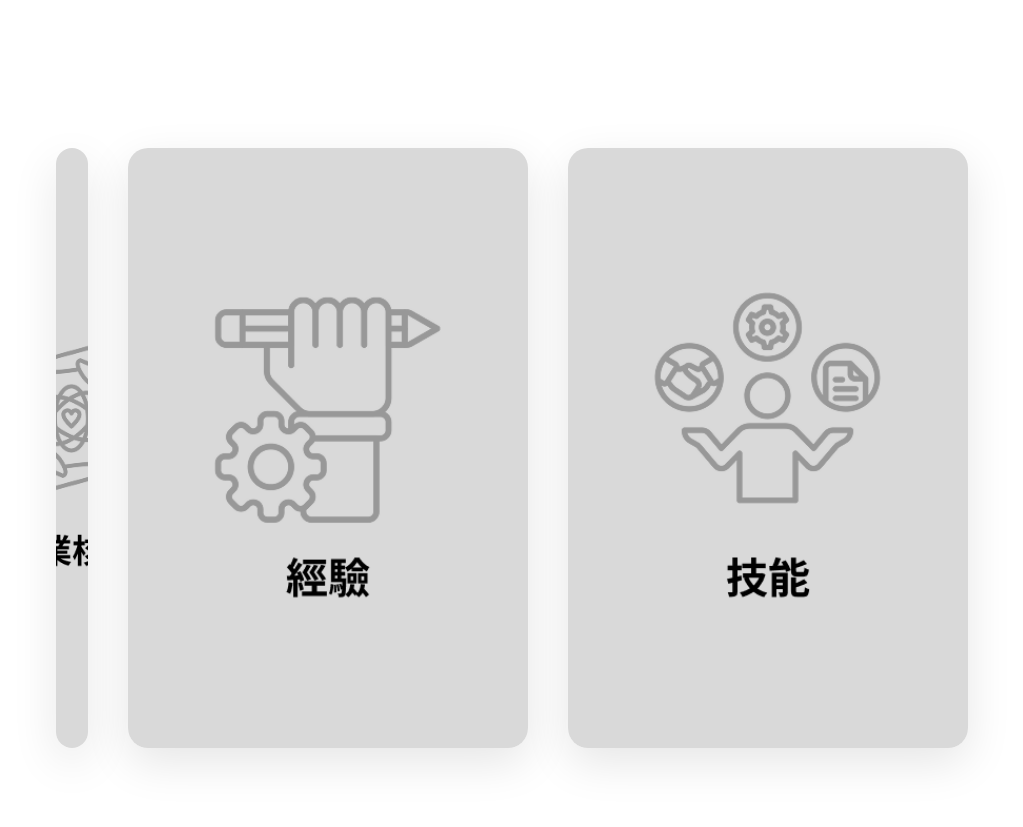
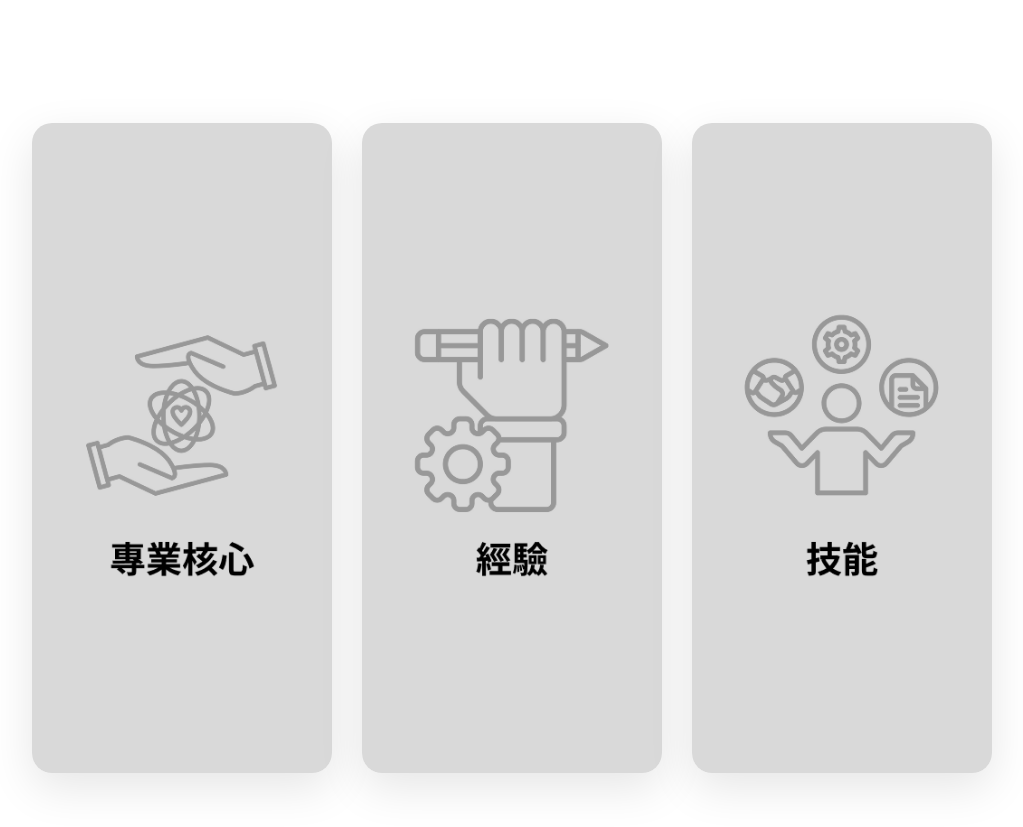
Before and after one commit to 20020224-qun/my-portfolio-react, a React (Vite) app: page / in a window 1280 px wide. Shown: the part 1660-2487 px from the top of the page, without its empty margins (128-1151 px from the left). Built offline with nearby package versions, Linux system fonts and the light colour scheme.

Commit message:
Update style.css

```diff
--- a/src/assets/style.css
+++ b/src/assets/style.css
@@ -214,29 +214,41 @@
 
 .resume-container {
     display: flex;
-    justify-content: center; /* 🚀 確保卡片在容器內置中 */
+    justify-content: center;
     align-items: center;
-    gap: 40px;               /* 🚀 增加間距，讓職人作品感更強 */
-    width: 95%;              /* 增加容納寬度 */
+    gap: 30px;
+    width: 95%;
     max-width: 1400px;
-    height: 600px;
+    height: 650px; /* 稍微加高一點，內容更舒服 */
     margin: 0 auto;
 }
 
 .card {
-    /* 🚀 初始狀態：三張卡片完全等寬 */
+    /* 🚀 初始狀態：三張卡片均分空間 */
     flex: 1;
     height: 100%;
-    max-width: 400px;        /* 🚀 限制初始寬度，避免縮小時太寬，展開時太窄 */
+
+    /* 🚀 關鍵 1：設定最小寬度，防止被擠到「極致」 */
+    min-width: 150px;
+
+    /* 🚀 關鍵 2：取消原本死板的 max-width 400px */
+    /* 改用 flex-basis 來控製初始大小感 */
+    flex-basis: 300px;
+
     perspective: 1500px;
     cursor: pointer;
-    transition: all 0.8s cubic-bezier(0.4, 0, 0.2, 1);
+    transition: all 0.7s cubic-bezier(0.4, 0, 0.2, 1);
 }
 
-/* 🚀 點擊後：展開的卡片打破寬度限制並撐開 */
+/* 🚀 當其中一張卡片被點擊 (Active) 時 */
 .card.active-card {
-    flex: 4;                 /* 展開比例 */
-    max-width: 900px;        /* 🚀 展開後的最大寬度限制 */
+    /* 🚀 關鍵 3：展開比例稍微調降到 2.5 或 3，讓旁邊有生存空間 */
+    flex: 3;
+
+    /* 🚀 關鍵 4：給展開後的卡片一個合理的寬度範圍 */
+    min-width: 600px;
+    max-width: 900px;
+    z-index: 10; /* 確保陰影在最上層 */
 }
 
 .card-inner {
```
